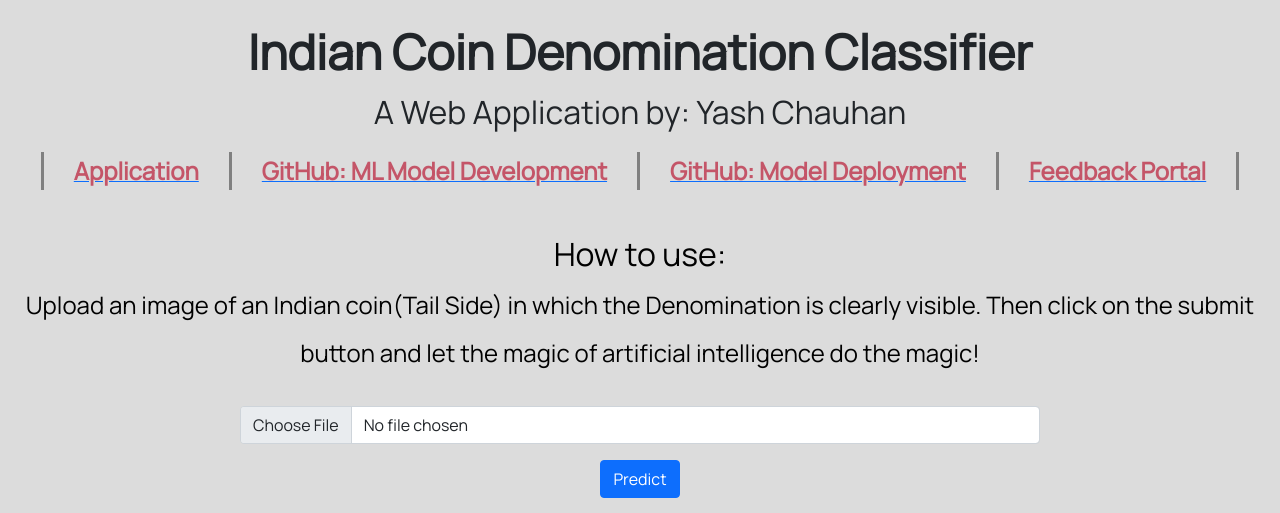
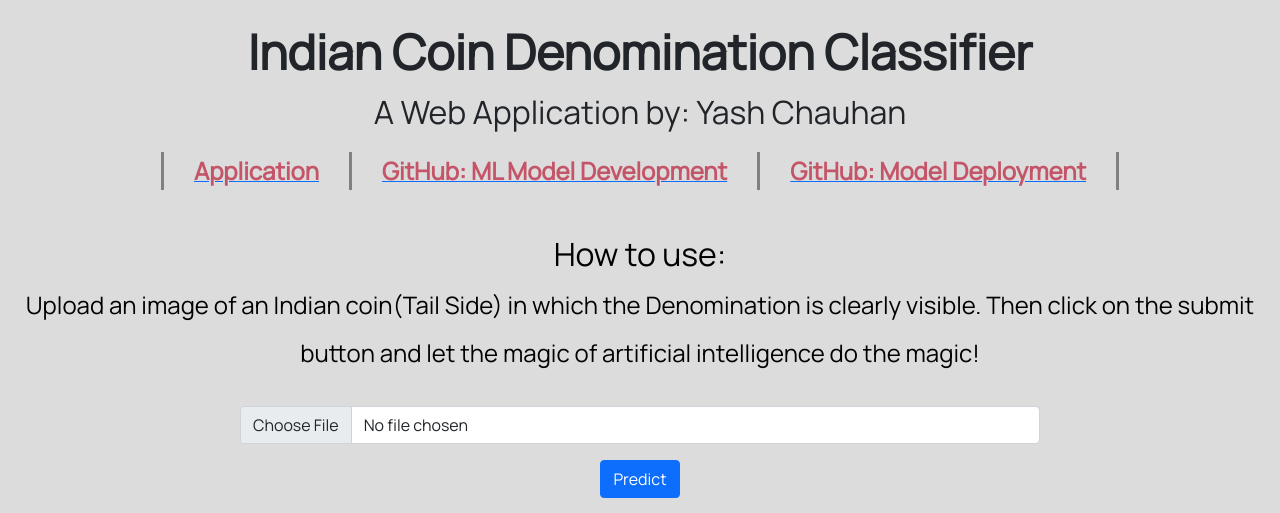
Before and after one commit to ITrustNumbers/Indian_Coin_Classification_Web_Application, a Flask app: page / in a window 1280 px wide. Shown: the top 513 px of the page. Run offline with Flask 2, Linux system fonts and the light colour scheme.

Commit message:
Final Commit

```diff
--- a/templates/index.html
+++ b/templates/index.html
@@ -32,11 +32,8 @@
         <td><a href='https://github.com/ITrustNumbers/Indian_Coin_Classification_Using_CNN'>
           <font face='Manrope' color='#C45568' size='5'><b>GitHub: ML Model Development</b></font>
         </a></td>
-        <td><a href='/'>
+        <td><a href='https://github.com/ITrustNumbers/Indian_Coin_Classification_Web_Application'>
           <font face='Manrope' color='#C45568' size='5'><b>GitHub: Model Deployment</b></font>
-        </a></td>
-        <td><a href='/'>
-          <font face='Manrope' color='#C45568' size='5'><b>Feedback Portal</b></font>
         </a></td>
       </tr>
     </table></center>
--- a/templates/prediction.html
+++ b/templates/prediction.html
@@ -32,11 +32,8 @@
         <td><a href='https://github.com/ITrustNumbers/Indian_Coin_Classification_Using_CNN'>
           <font face='Manrope' color='#C45568' size='5'><b>GitHub: ML Model Development</b></font>
         </a></td>
-        <td><a href='/'>
+        <td><a href='https://github.com/ITrustNumbers/Indian_Coin_Classification_Web_Application'>
           <font face='Manrope' color='#C45568' size='5'><b>GitHub: Model Deployment</b></font>
-        </a></td>
-        <td><a href='/'>
-          <font face='Manrope' color='#C45568' size='5'><b>Feedback Portal</b></font>
         </a></td>
       </tr>
     </table></center>
```
